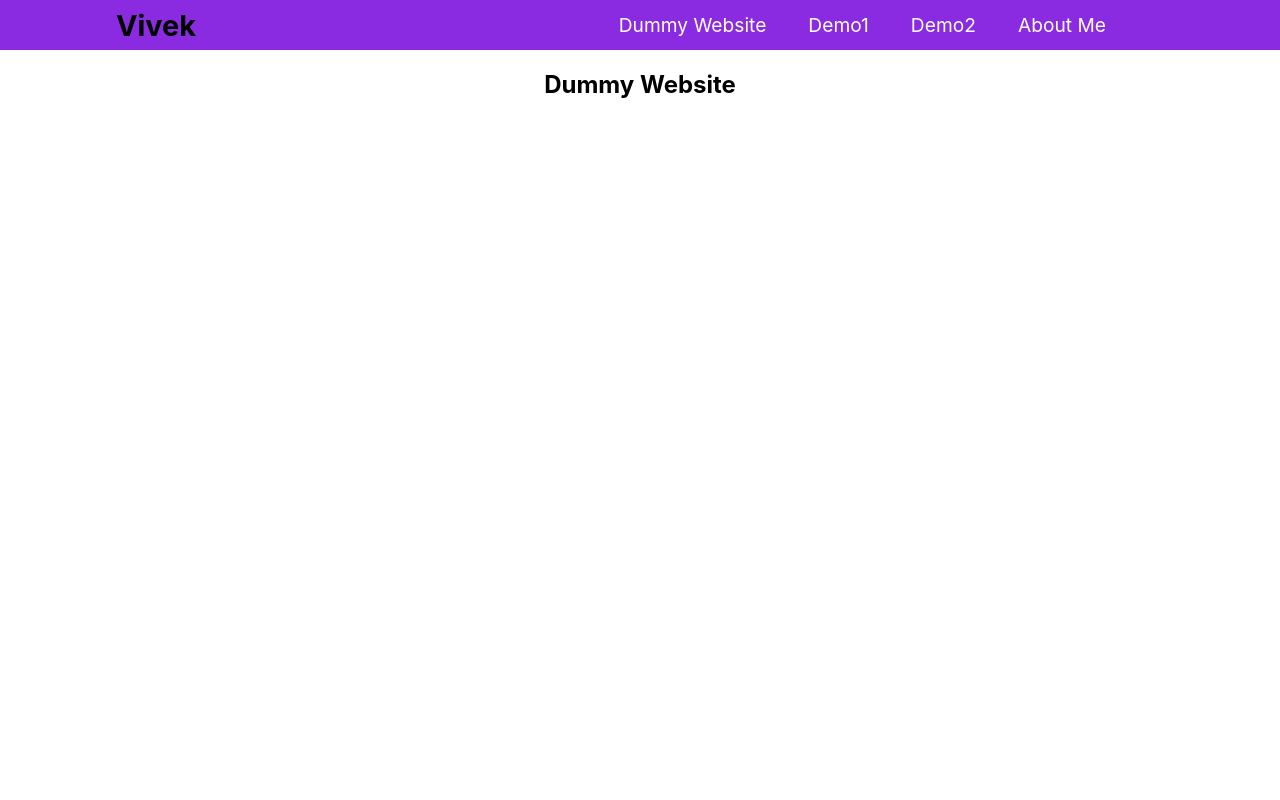
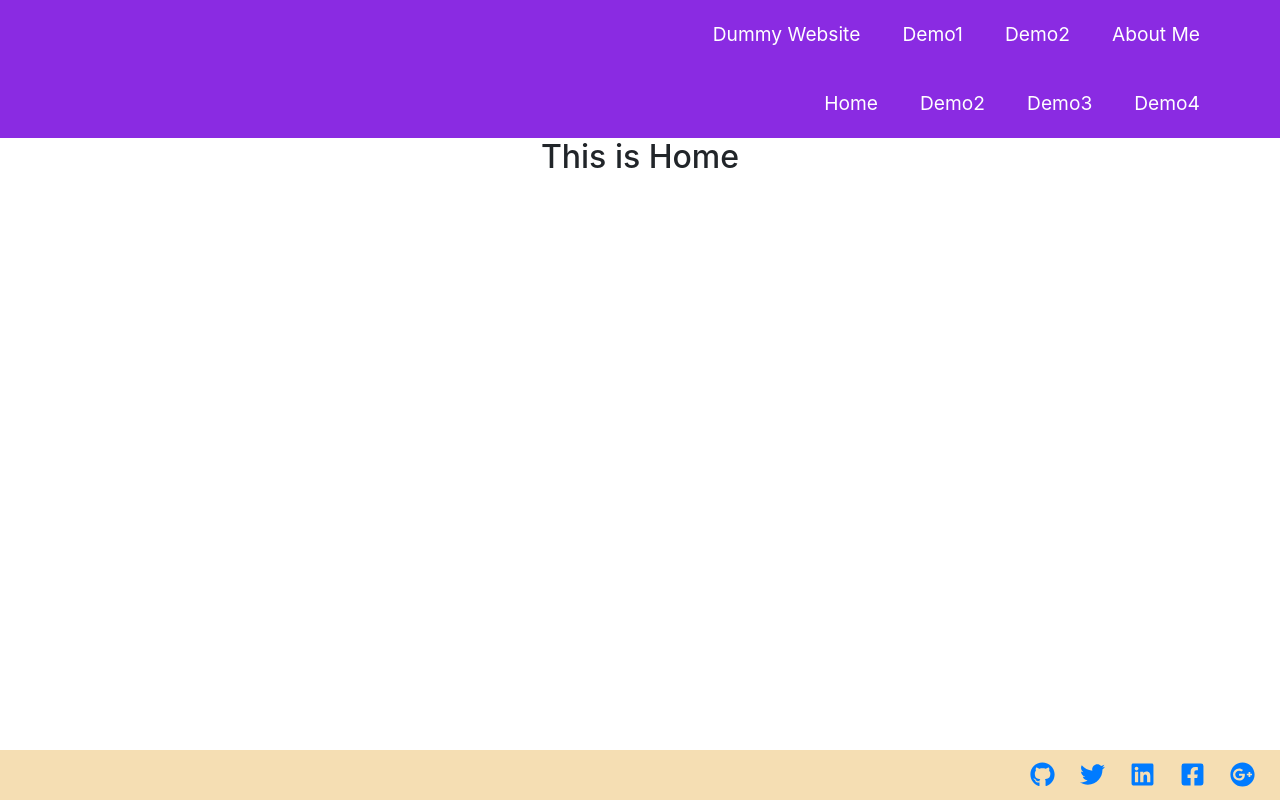
Before and after one commit to firewall004/my-gh-website, a React (Create React App) app: page /dummy-website in a window 1280 px wide. Built offline with nearby package versions, Linux system fonts and the light colour scheme.

Commit message:
Add footer

```diff
--- a/package.json
+++ b/package.json
@@ -7,8 +7,11 @@
     "@testing-library/jest-dom": "^5.12.0",
     "@testing-library/react": "^11.2.7",
     "@testing-library/user-event": "^12.8.3",
+    "bootstrap": "^4.6.0",
     "react": "^17.0.2",
+    "react-bootstrap": "^1.6.0",
     "react-dom": "^17.0.2",
+    "react-icons": "^4.2.0",
     "react-router-dom": "^5.2.0",
     "react-scripts": "4.0.3",
     "web-vitals": "^1.1.2"
--- a/src/App.js
+++ b/src/App.js
@@ -1,14 +1,12 @@
 import './App.css';
 import Navbar from './components/Navbar/Navbar'
+import Footer from './components/Footer/Footer'
 import { PrimaryMenuItems } from './components/Navbar/MenuItems'
 import About from './components/PrimaryMenu/About'
 import Index from './components/PrimaryMenu/DummyWebsite/Index'
 import InvalidRoute from './components/InvalidRoute'
-import {
-  BrowserRouter as Router,
-  Switch,
-  Route
-} from "react-router-dom"
+import 'bootstrap/dist/css/bootstrap.min.css';
+import { BrowserRouter as Router, Switch, Route } from "react-router-dom"
 
 function App() {
   return (
@@ -22,6 +20,7 @@ function App() {
             <Route component={InvalidRoute} />
           </Switch>
         </div>
+        <Footer />
     </Router>
     </div>
   );
--- a/src/components/Footer/Footer.css
+++ b/src/components/Footer/Footer.css
@@ -0,0 +1,20 @@
+footer {
+    height: 50px;
+    bottom: 0px;
+    left: 0px;
+    right: 0px;
+    margin-bottom: 0px;
+    position: fixed;
+    background-color: wheat;
+}
+
+.footer {
+    padding: .7rem 0;
+    display: grid;
+    grid-template-columns: repeat(6, auto);
+    grid-gap: 25px;
+    list-style: none;
+    text-align: center;
+    width: 100%;
+    justify-content: end;
+}
--- a/src/components/Footer/Footer.js
+++ b/src/components/Footer/Footer.js
@@ -1,10 +1,22 @@
-import React from 'react'
+import './Footer.css'
+import {
+    FaTwitter,
+    FaLinkedin,
+    FaFacebookSquare,
+    FaGithub,
+    FaGooglePlus } from "react-icons/fa";
 
 const Footer = () => {
     return (
-        <div>
-
-        </div>
+        <footer>
+            <ul className="footer">
+                <li><a href="#"><FaGithub size={25} /></a></li>
+                <li><a href="#"><FaTwitter size={25} /></a></li>
+                <li><a href="#"><FaLinkedin size={25} /></a></li>
+                <li><a href="#"><FaFacebookSquare size={25} /></a></li>
+                <li><a href="#"><FaGooglePlus size={25} /></a></li>
+            </ul>
+		</footer>
     )
 }
 
--- a/src/components/Navbar/MenuItems.js
+++ b/src/components/Navbar/MenuItems.js
@@ -6,12 +6,12 @@ export const PrimaryMenuItems = [
     },
     {
         title: 'Demo1',
-        url: '/',
+        url: '/demo1',
         cName: 'nav-link',
     },
     {
         title: 'Demo2',
-        url: '/',
+        url: '/demo1',
         cName: 'nav-link',
     },
     {
@@ -22,25 +22,25 @@ export const PrimaryMenuItems = [
 ]
 
 
-export const SecondaryMenuItems = [
+export const DummyWebsiteMenuItems = [
     {
-        title: 'Demo1',
-        url: '#',
+        title: 'Home',
+        url: '/dummy-website',
         cName: 'nav-link',
     },
     {
         title: 'Demo2',
-        url: '#',
+        url: '/demo2',
         cName: 'nav-link',
     },
     {
         title: 'Demo3',
-        url: '#',
+        url: '/demo3',
         cName: 'nav-link',
     },
     {
         title: 'Demo4',
-        url: '#',
+        url: '/dummy-website/about',
         cName: 'nav-link',
     },
 ]
--- a/src/components/Navbar/Navbar.css
+++ b/src/components/Navbar/Navbar.css
@@ -1,7 +1,7 @@
 .NavbarItems {
     background: blueviolet;
     display: flex;
-    height: 50px;
+    height: auto;
     justify-content: center;
     align-items: center;
     font-size: 1.2rem;
@@ -9,13 +9,13 @@
 
 .nav-menu {
     display: grid;
-    grid-template-columns: repeat(5, auto);
+    grid-template-columns: repeat(4, auto);
     grid-gap: 10px;
     list-style: none;
     text-align: center;
-    width: 70vw;
+    width: 90vw;
     justify-content: end;
-    margin-right: 2rem;
+    margin: .75rem !important;
 }
 
 .nav-link {
@@ -29,3 +29,4 @@
     border-radius: 4px;
     transition: all 0.2s ease-in;
 }
+/* TODO: Add media screen :) */
--- a/src/components/Navbar/Navbar.js
+++ b/src/components/Navbar/Navbar.js
@@ -5,7 +5,6 @@ import {  Link } from "react-router-dom"
 const Navbar = ({ menuItems }) => {
     return (
         <nav className="NavbarItems">
-            <h1 className="navbar-logo">Vivek</h1>
             <ul className="nav-menu">
                 {menuItems.map((item, index) => {
                     return (
--- a/src/components/PrimaryMenu/About.js
+++ b/src/components/PrimaryMenu/About.js
@@ -1,7 +1,12 @@
+import penguin from '../../penguin.png'
+
 const About = () => {
     return (
         <div>
-            <h2>About</h2>
+            <div>
+                <h2>Hi!</h2>
+                <img src={penguin} alt="Logo" />
+            </div>
         </div>
     )
 }
--- /dev/null
+++ b/src/components/PrimaryMenu/DummyWebsite/Home.js
@@ -0,0 +1,9 @@
+const Home = () => {
+    return (
+        <div>
+            <h2>This is Home</h2>
+        </div>
+    )
+}
+
+export default Home
--- a/src/components/PrimaryMenu/DummyWebsite/Index.js
+++ b/src/components/PrimaryMenu/DummyWebsite/Index.js
@@ -1,9 +1,27 @@
-import React from 'react'
+import {
+  BrowserRouter as Router,
+  Switch,
+  Route
+} from "react-router-dom"
+import Navbar from '../../Navbar/Navbar'
+import { DummyWebsiteMenuItems } from '../../Navbar/MenuItems'
+import About from '../About'
+import Home from './Home'
+import InvalidRoute from '../../InvalidRoute'
 
 const Index = () => {
     return (
         <div>
-            <h2>Dummy Website</h2>
+            <Router>
+                <Navbar menuItems={DummyWebsiteMenuItems}/>
+                <div>
+                    <Switch>
+                        <Route path="/dummy-website/about" component={About} />
+                        <Route path="/dummy-website/" component={Home} />
+                        <Route component={InvalidRoute} />
+                    </Switch>
+                </div>
+            </Router>
         </div>
     )
 }
--- a/src/index.js
+++ b/src/index.js
@@ -11,7 +11,4 @@ ReactDOM.render(
   document.getElementById('root')
 );
 
-// If you want to start measuring performance in your app, pass a function
-// to log results (for example: reportWebVitals(console.log))
-// or send to an analytics endpoint. Learn more: https://bit.ly/CRA-vitals
 reportWebVitals();
```
Also changed, not shown: src/penguin.png (added), 1 other file (tests, documents, lock files or other folders).
